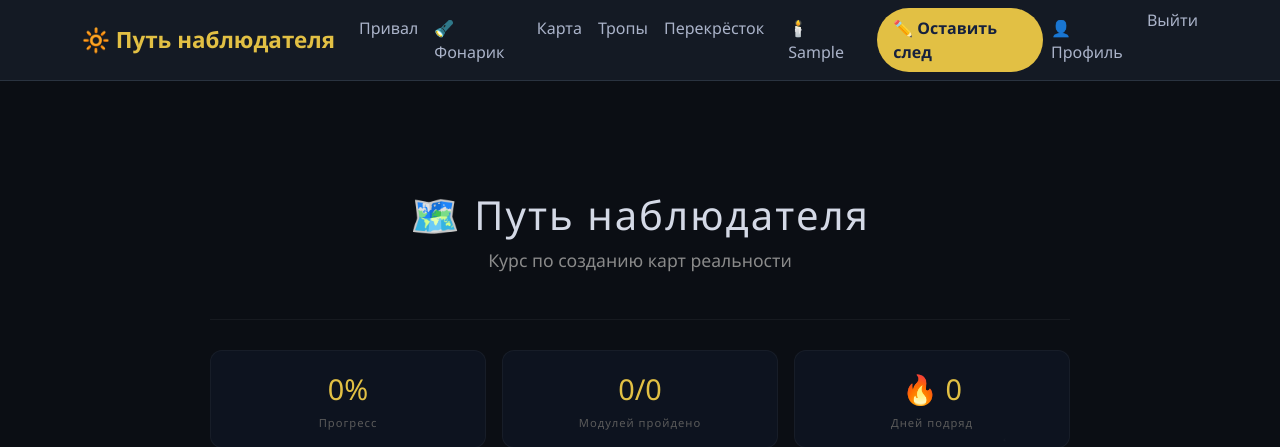
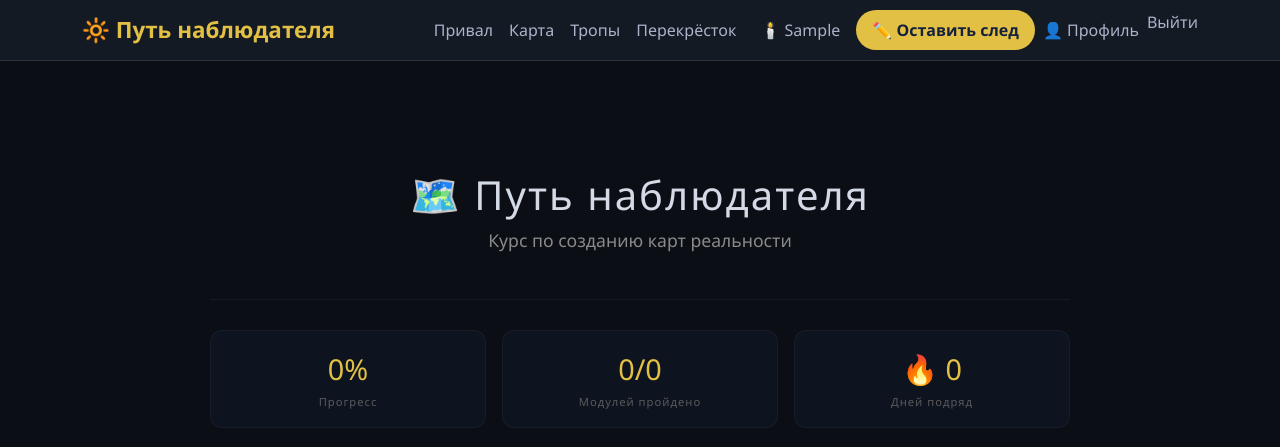
Before and after one commit to Aaantooon/Observatory, a Django app: page /course/ in a window 1280 px wide. Shown: the top 447 px of the page. Run offline with Django 5.2, Linux system fonts and the light colour scheme; the visitor is signed in with stand-in values (Sample User, id 1); data comes from the database, SQL or seed files in the repository; data that the repository does not hold is empty.

Commit message:
remove: flashlight from navbar, map points to flashlight

```diff
--- a/templates/base.html
+++ b/templates/base.html
@@ -156,8 +156,7 @@
         <div class="collapse navbar-collapse" id="navbarNav">
             <ul class="navbar-nav ms-auto">
                 <li class="nav-item"><a class="nav-link {% if request.path == '/' %}active{% endif %}" href="{% url 'home' %}">Привал</a></li>
-                <li class="nav-item"><a class="nav-link {% if '/flashlight/' in request.path %}active{% endif %}" href="{% url 'flashlight' %}">🔦 Фонарик</a></li>
-                <li class="nav-item"><a class="nav-link {% if '/map/' in request.path %}active{% endif %}" href="{% url 'map' %}">Карта</a></li>
+                <li class="nav-item"><a class="nav-link {% if '/flashlight/' in request.path %}active{% endif %}" href="{% url 'flashlight' %}">Карта</a></li>
                 <li class="nav-item"><a class="nav-link {% if '/put/' in request.path %}active{% endif %}" href="{% url 'put' %}">Тропы</a></li>
                 <li class="nav-item"><a class="nav-link {% if '/about/' in request.path %}active{% endif %}" href="{% url 'about' %}">Перекрёсток</a></li>
 
```
